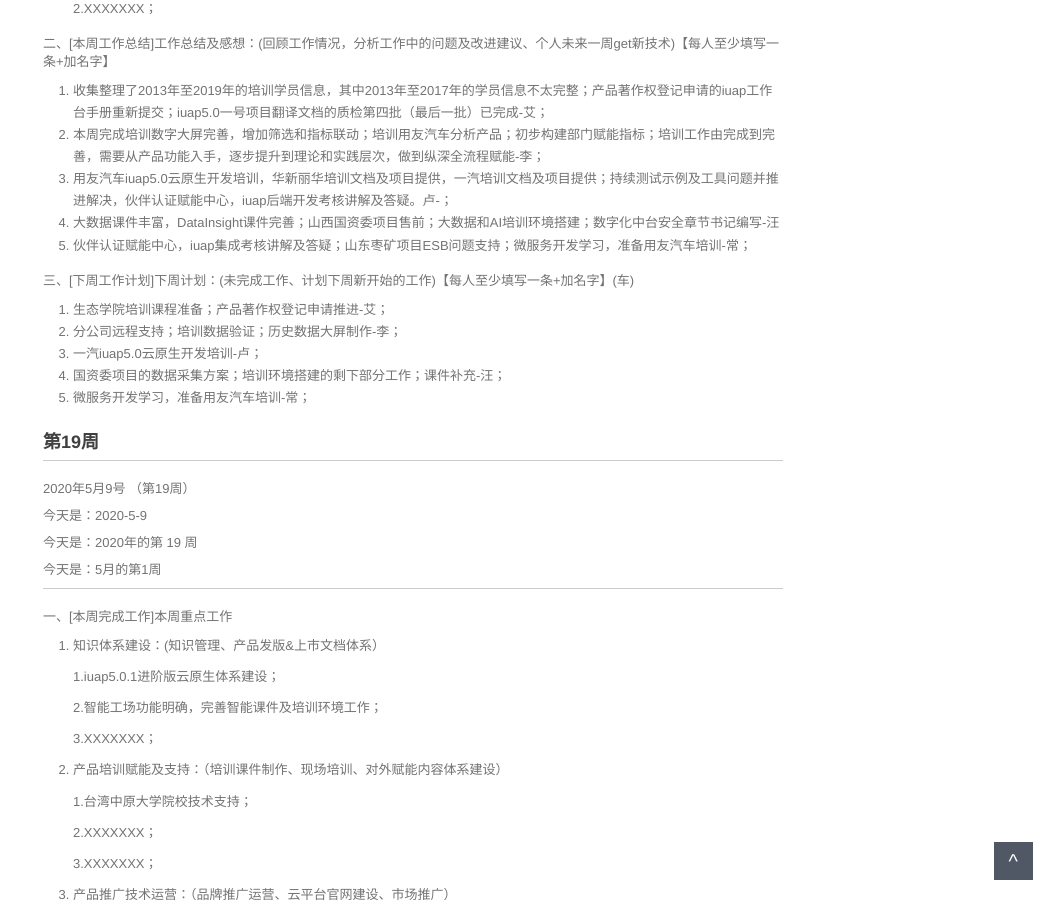
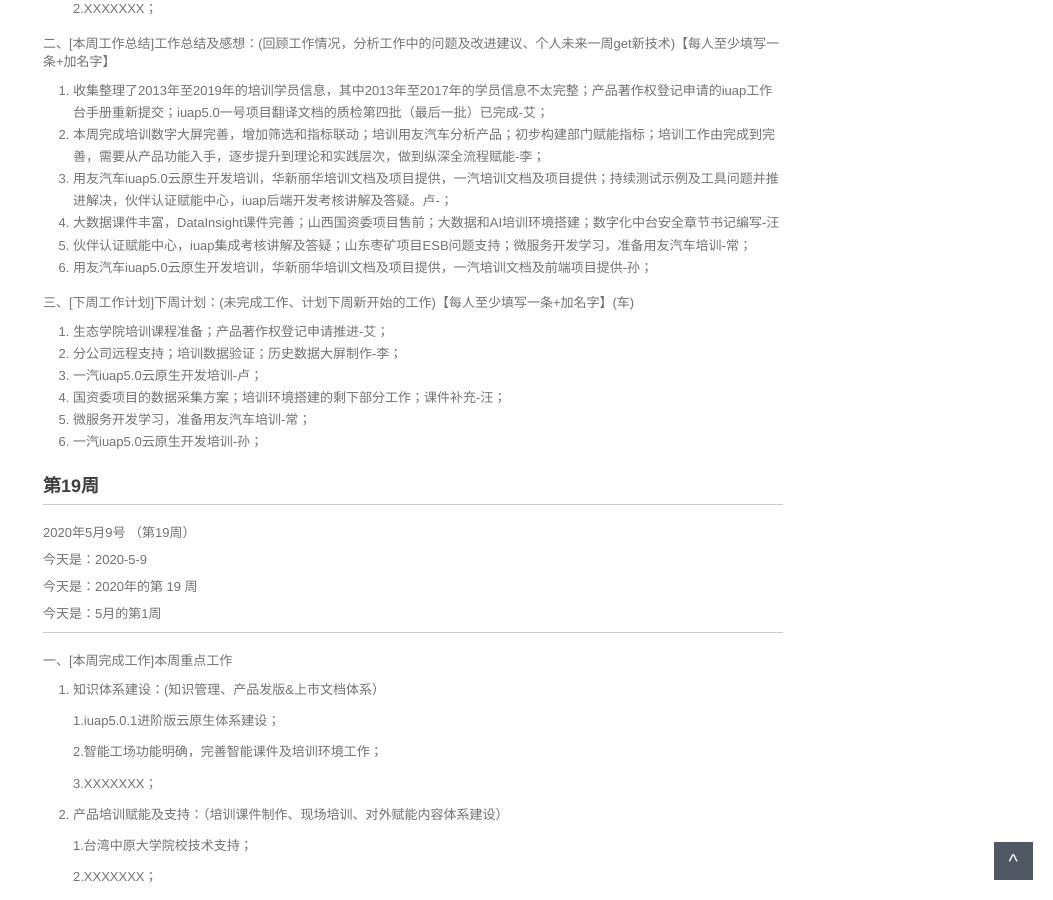
Before and after one commit to walllFlower/blog, a Jekyll site: the page built from 2020-02-28-day_report.md, in a window 1280 px wide and 900 px high, scrolled down 1098 px. Shown: the whole window, without its empty margins (227-1280 px from the left). Built offline with Jekyll 4.4.1, drawn with Linux system fonts in a browser that asks for light colours; comment, search, counter and statistics services are not loaded.

Commit message:
Update 2020-02-28-day_report.md

```diff
--- a/2020-02-28-day_report.md
+++ b/2020-02-28-day_report.md
@@ -71,6 +71,8 @@ categories: 技术运营工作周报
 3. 用友汽车iuap5.0云原生开发培训，华新丽华培训文档及项目提供，一汽培训文档及项目提供；持续测试示例及工具问题并推进解决，伙伴认证赋能中心，iuap后端开发考核讲解及答疑。卢-；
 4. 大数据课件丰富，DataInsight课件完善；山西国资委项目售前；大数据和AI培训环境搭建；数字化中台安全章节书记编写-汪
 5. 伙伴认证赋能中心，iuap集成考核讲解及答疑；山东枣矿项目ESB问题支持；微服务开发学习，准备用友汽车培训-常；
+6. 用友汽车iuap5.0云原生开发培训，华新丽华培训文档及项目提供，一汽培训文档及前端项目提供-孙；
+
 
 三、[下周工作计划]下周计划：(未完成工作、计划下周新开始的工作)【每人至少填写一条+加名字】(车)
 
@@ -79,6 +81,7 @@ categories: 技术运营工作周报
 3. 一汽iuap5.0云原生开发培训-卢；
 4. 国资委项目的数据采集方案；培训环境搭建的剩下部分工作；课件补充-汪；
 5. 微服务开发学习，准备用友汽车培训-常；
+6. 一汽iuap5.0云原生开发培训-孙；
 
 
 ###  第19周
```
